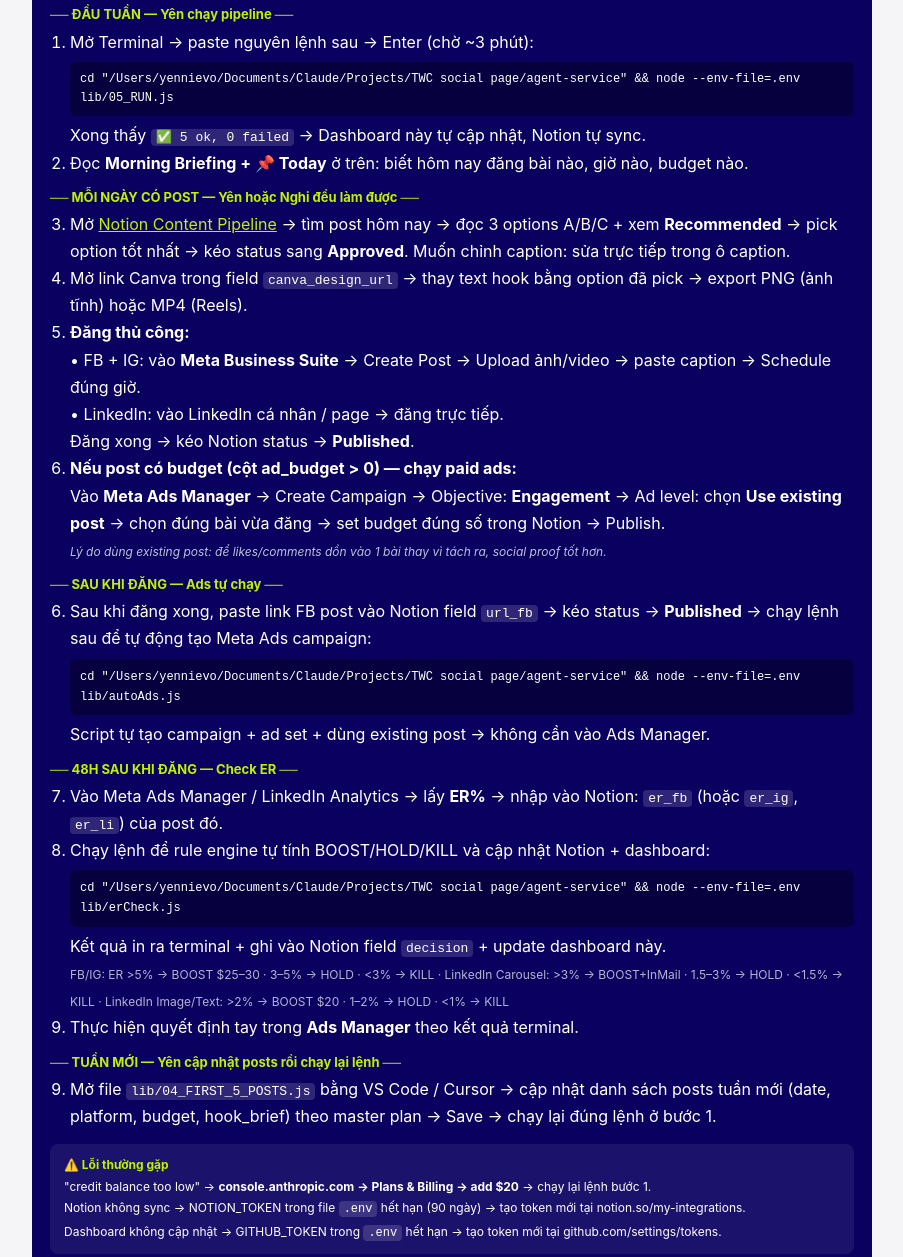
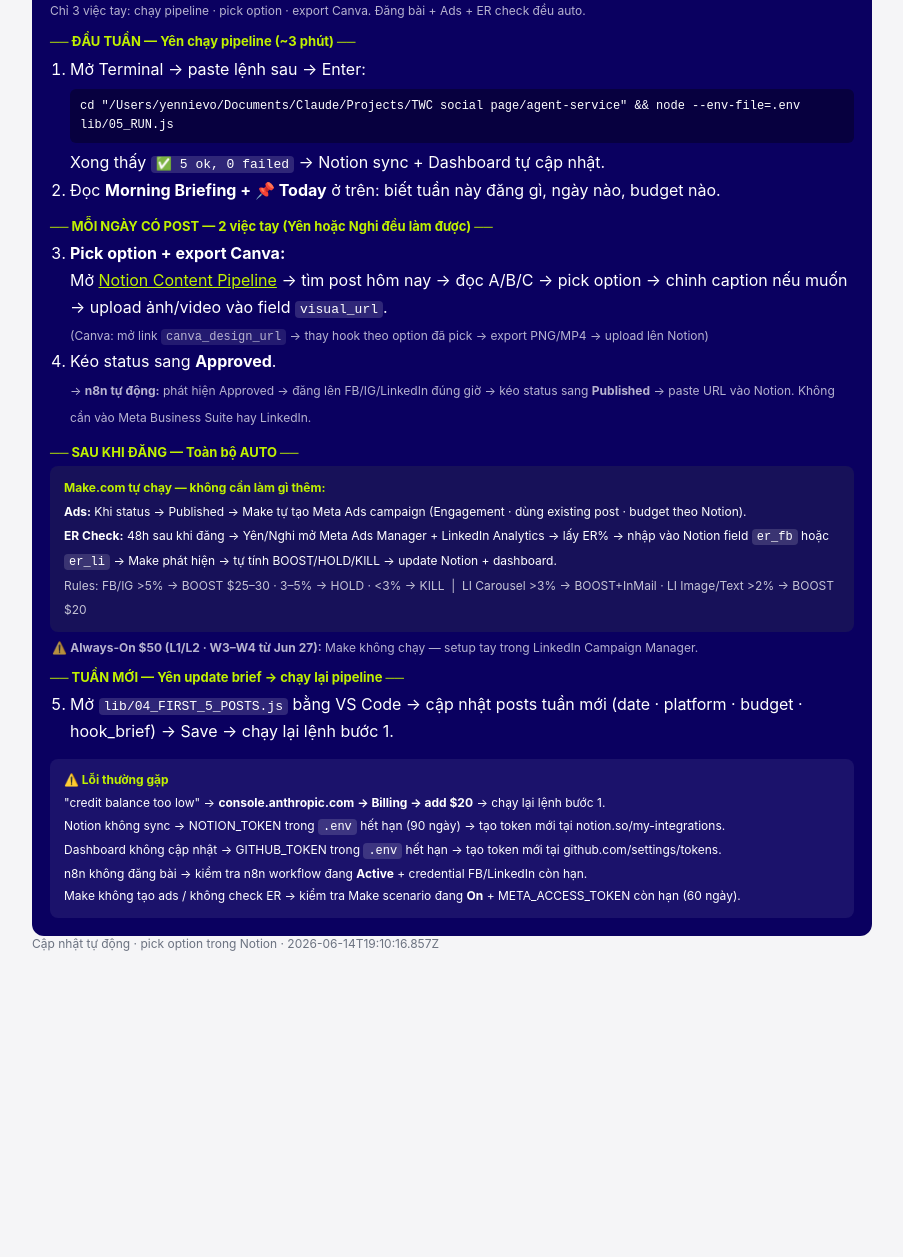
Before and after one commit to yennievo2011-source/twc-operation-hub, a plain HTML site: page dashboard.html in a window 1280 px wide. Shown: the part 4853-6110 px from the top of the page, without its empty margins (188-1091 px from the left). After the commit the page ends 5824 px from the top, so only its background shows below. Drawn offline with Linux system fonts and the light colour scheme.

Commit message:
docs: HDSD v2 — n8n auto-post + Make auto-ads/ER

```diff
--- a/dashboard.html
+++ b/dashboard.html
@@ -314,57 +314,48 @@
 
 <div class="hdsd">
   <h2>📖 HDSD — Quy trình tuần (Yên &amp; Nghi)</h2>
+  <div style="font-size:12px;opacity:.7;margin-bottom:12px">Chỉ 3 việc tay: chạy pipeline · pick option · export Canva. Đăng bài + Ads + ER check đều auto.</div>
 
-  <b style="color:var(--lime);font-size:13px">── ĐẦU TUẦN — Yên chạy pipeline ──</b>
+  <b style="color:var(--lime);font-size:13px">── ĐẦU TUẦN — Yên chạy pipeline (~3 phút) ──</b>
   <ol style="margin-top:6px">
-    <li>Mở Terminal → paste nguyên lệnh sau → Enter (chờ ~3 phút):<br>
+    <li>Mở Terminal → paste lệnh sau → Enter:<br>
       <code style="display:block;margin:6px 0;padding:8px 10px;background:rgba(0,0,0,.35);border-radius:6px;font-size:12px;line-height:1.6;user-select:all">cd "/Users/yennievo/Documents/Claude/Projects/TWC social page/agent-service" &amp;&amp; node --env-file=.env lib/05_RUN.js</code>
-      Xong thấy <code>✅ 5 ok, 0 failed</code> → Dashboard này tự cập nhật, Notion tự sync.</li>
-    <li>Đọc <b>Morning Briefing + 📌 Today</b> ở trên: biết hôm nay đăng bài nào, giờ nào, budget nào.</li>
+      Xong thấy <code>✅ 5 ok, 0 failed</code> → Notion sync + Dashboard tự cập nhật.</li>
+    <li>Đọc <b>Morning Briefing + 📌 Today</b> ở trên: biết tuần này đăng gì, ngày nào, budget nào.</li>
   </ol>
 
-  <b style="color:var(--lime);font-size:13px;display:block;margin-top:12px">── MỖI NGÀY CÓ POST — Yên hoặc Nghi đều làm được ──</b>
+  <b style="color:var(--lime);font-size:13px;display:block;margin-top:14px">── MỖI NGÀY CÓ POST — 2 việc tay (Yên hoặc Nghi đều làm được) ──</b>
   <ol style="margin-top:6px" start="3">
-    <li>Mở <a href="https://notion.so/47b1e8e3dbf94ce5bfc2ff6a23519af9" target="_blank" style="color:var(--lime)">Notion Content Pipeline</a> → tìm post hôm nay → đọc 3 options A/B/C + xem <b>Recommended</b> → pick option tốt nhất → kéo status sang <b>Approved</b>. Muốn chỉnh caption: sửa trực tiếp trong ô caption.</li>
-    <li>Mở link Canva trong field <code>canva_design_url</code> → thay text hook bằng option đã pick → export PNG (ảnh tĩnh) hoặc MP4 (Reels).</li>
-    <li><b>Đăng thủ công:</b><br>
-      • FB + IG: vào <b>Meta Business Suite</b> → Create Post → Upload ảnh/video → paste caption → Schedule đúng giờ.<br>
-      • LinkedIn: vào LinkedIn cá nhân / page → đăng trực tiếp.<br>
-      Đăng xong → kéo Notion status → <b>Published</b>.</li>
-    <li><b>Nếu post có budget (cột ad_budget &gt; 0) — chạy paid ads:</b><br>
-      Vào <b>Meta Ads Manager</b> → Create Campaign → Objective: <b>Engagement</b> → Ad level: chọn <b>Use existing post</b> → chọn đúng bài vừa đăng → set budget đúng số trong Notion → Publish.<br>
-      <i style="opacity:.75;font-size:12px">Lý do dùng existing post: để likes/comments dồn vào 1 bài thay vì tách ra, social proof tốt hơn.</i></li>
+    <li><b>Pick option + export Canva:</b><br>
+      Mở <a href="https://notion.so/47b1e8e3dbf94ce5bfc2ff6a23519af9" target="_blank" style="color:var(--lime)">Notion Content Pipeline</a> → tìm post hôm nay → đọc A/B/C → pick option → chỉnh caption nếu muốn → upload ảnh/video vào field <code>visual_url</code>.<br>
+      <span style="opacity:.7;font-size:12px">(Canva: mở link <code>canva_design_url</code> → thay hook theo option đã pick → export PNG/MP4 → upload lên Notion)</span></li>
+    <li>Kéo status sang <b>Approved</b>.<br>
+      <span style="opacity:.7;font-size:12px">→ <b>n8n tự động:</b> phát hiện Approved → đăng lên FB/IG/LinkedIn đúng giờ → kéo status sang <b>Published</b> → paste URL vào Notion. Không cần vào Meta Business Suite hay LinkedIn.</span></li>
   </ol>
 
-  <b style="color:var(--lime);font-size:13px;display:block;margin-top:12px">── SAU KHI ĐĂNG — Ads tự chạy ──</b>
-  <ol style="margin-top:6px" start="6">
-    <li>Sau khi đăng xong, paste link FB post vào Notion field <code>url_fb</code> → kéo status → <b>Published</b> → chạy lệnh sau để tự động tạo Meta Ads campaign:<br>
-      <code style="display:block;margin:6px 0;padding:8px 10px;background:rgba(0,0,0,.35);border-radius:6px;font-size:12px;user-select:all">cd "/Users/yennievo/Documents/Claude/Projects/TWC social page/agent-service" &amp;&amp; node --env-file=.env lib/autoAds.js</code>
-      Script tự tạo campaign + ad set + dùng existing post → không cần vào Ads Manager.</li>
+  <b style="color:var(--lime);font-size:13px;display:block;margin-top:14px">── SAU KHI ĐĂNG — Toàn bộ AUTO ──</b>
+  <div style="margin:6px 0 8px;padding:10px 14px;background:rgba(192,241,0,.07);border-radius:8px;font-size:12px;line-height:2">
+    <b style="color:var(--lime)">Make.com tự chạy — không cần làm gì thêm:</b><br>
+    <b>Ads:</b> Khi status → Published → Make tự tạo Meta Ads campaign (Engagement · dùng existing post · budget theo Notion).<br>
+    <b>ER Check:</b> 48h sau khi đăng → Yên/Nghi mở Meta Ads Manager + LinkedIn Analytics → lấy ER% → nhập vào Notion field <code>er_fb</code> hoặc <code>er_li</code> → Make phát hiện → tự tính BOOST/HOLD/KILL → update Notion + dashboard.<br>
+    <span style="opacity:.75">Rules: FB/IG &gt;5% → BOOST $25–30 · 3–5% → HOLD · &lt;3% → KILL &nbsp;|&nbsp; LI Carousel &gt;3% → BOOST+InMail · LI Image/Text &gt;2% → BOOST $20</span>
+  </div>
+  <div style="font-size:12px;opacity:.7;padding-left:2px">⚠️ <b>Always-On $50 (L1/L2 · W3–W4 từ Jun 27):</b> Make không chạy — setup tay trong LinkedIn Campaign Manager.</div>
+
+  <b style="color:var(--lime);font-size:13px;display:block;margin-top:14px">── TUẦN MỚI — Yên update brief → chạy lại pipeline ──</b>
+  <ol style="margin-top:6px" start="5">
+    <li>Mở <code>lib/04_FIRST_5_POSTS.js</code> bằng VS Code → cập nhật posts tuần mới (date · platform · budget · hook_brief) → Save → chạy lại lệnh bước 1.</li>
   </ol>
 
-  <b style="color:var(--lime);font-size:13px;display:block;margin-top:12px">── 48H SAU KHI ĐĂNG — Check ER ──</b>
-  <ol style="margin-top:6px" start="7">
-    <li>Vào Meta Ads Manager / LinkedIn Analytics → lấy <b>ER%</b> → nhập vào Notion: <code>er_fb</code> (hoặc <code>er_ig</code>, <code>er_li</code>) của post đó.</li>
-    <li>Chạy lệnh để rule engine tự tính BOOST/HOLD/KILL và cập nhật Notion + dashboard:<br>
-      <code style="display:block;margin:6px 0;padding:8px 10px;background:rgba(0,0,0,.35);border-radius:6px;font-size:12px;user-select:all">cd "/Users/yennievo/Documents/Claude/Projects/TWC social page/agent-service" &amp;&amp; node --env-file=.env lib/erCheck.js</code>
-      Kết quả in ra terminal + ghi vào Notion field <code>decision</code> + update dashboard này.<br>
-      <span style="opacity:.7;font-size:12px">FB/IG: ER &gt;5% → BOOST $25–30 · 3–5% → HOLD · &lt;3% → KILL · LinkedIn Carousel: &gt;3% → BOOST+InMail · 1.5–3% → HOLD · &lt;1.5% → KILL · LinkedIn Image/Text: &gt;2% → BOOST $20 · 1–2% → HOLD · &lt;1% → KILL</span></li>
-    <li>Thực hiện quyết định tay trong <b>Ads Manager</b> theo kết quả terminal.</li>
-  </ol>
-
-  <b style="color:var(--lime);font-size:13px;display:block;margin-top:12px">── TUẦN MỚI — Yên cập nhật posts rồi chạy lại lệnh ──</b>
-  <ol style="margin-top:6px" start="9">
-    <li>Mở file <code>lib/04_FIRST_5_POSTS.js</code> bằng VS Code / Cursor → cập nhật danh sách posts tuần mới (date, platform, budget, hook_brief) theo master plan → Save → chạy lại đúng lệnh ở bước 1.</li>
-  </ol>
-
-  <div style="margin-top:14px;padding:10px 14px;background:rgba(255,255,255,.07);border-radius:8px;font-size:12px;line-height:1.8">
+  <div style="margin-top:14px;padding:10px 14px;background:rgba(255,255,255,.07);border-radius:8px;font-size:12px;line-height:1.9">
     <b style="color:var(--lime)">⚠️ Lỗi thường gặp</b><br>
-    "credit balance too low" → <b>console.anthropic.com → Plans &amp; Billing → add $20</b> → chạy lại lệnh bước 1.<br>
-    Notion không sync → NOTION_TOKEN trong file <code>.env</code> hết hạn (90 ngày) → tạo token mới tại notion.so/my-integrations.<br>
-    Dashboard không cập nhật → GITHUB_TOKEN trong <code>.env</code> hết hạn → tạo token mới tại github.com/settings/tokens.
+    "credit balance too low" → <b>console.anthropic.com → Billing → add $20</b> → chạy lại lệnh bước 1.<br>
+    Notion không sync → NOTION_TOKEN trong <code>.env</code> hết hạn (90 ngày) → tạo token mới tại notion.so/my-integrations.<br>
+    Dashboard không cập nhật → GITHUB_TOKEN trong <code>.env</code> hết hạn → tạo token mới tại github.com/settings/tokens.<br>
+    n8n không đăng bài → kiểm tra n8n workflow đang <b>Active</b> + credential FB/LinkedIn còn hạn.<br>
+    Make không tạo ads / không check ER → kiểm tra Make scenario đang <b>On</b> + META_ACCESS_TOKEN còn hạn (60 ngày).
   </div>
 </div>
 
-<div class="muted">Cập nhật tự động · pick option trong Notion · 2026-06-14T19:05:42.961Z</div>
+<div class="muted">Cập nhật tự động · pick option trong Notion · 2026-06-14T19:10:16.857Z</div>
 </body></html>
```
